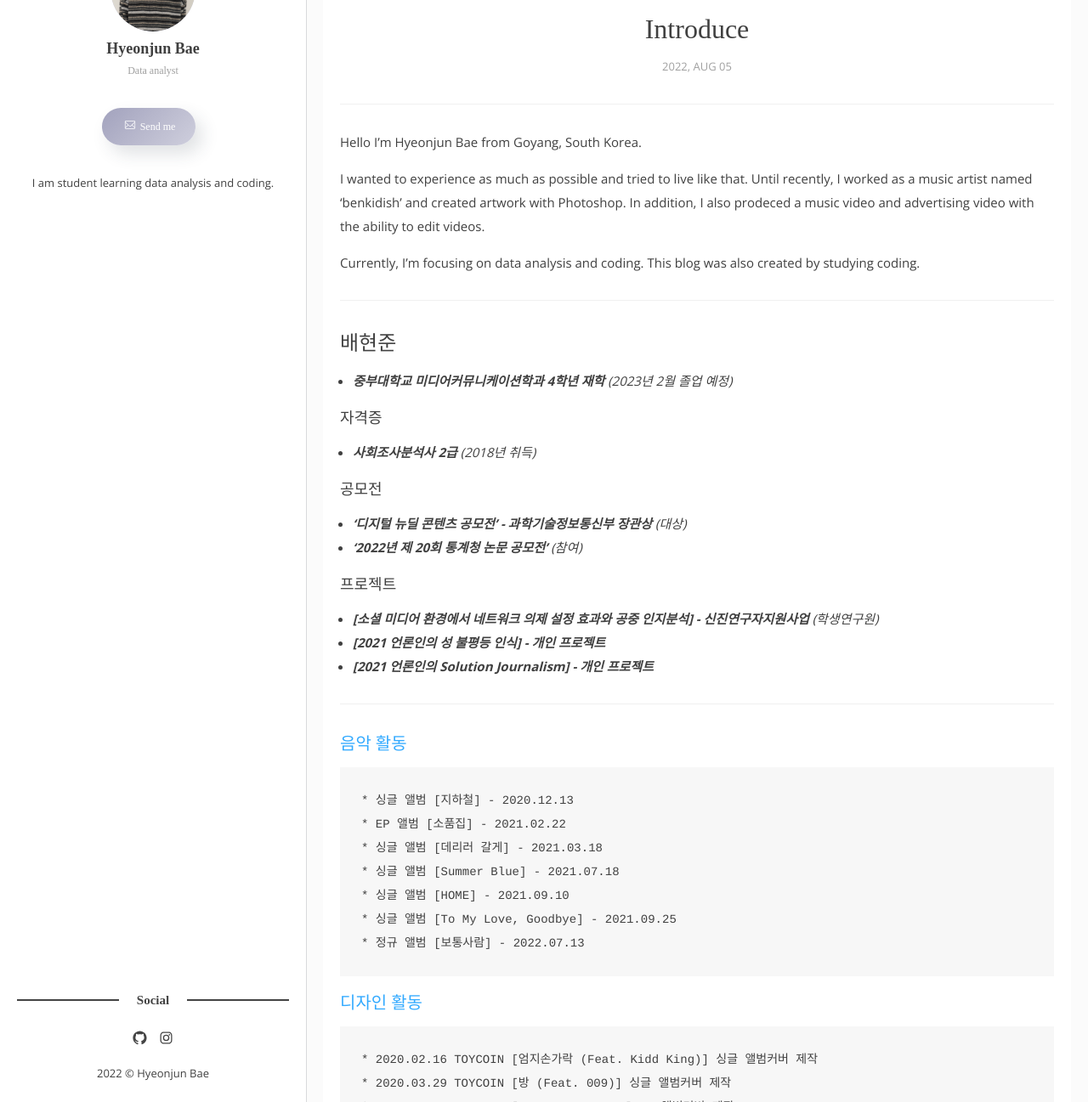
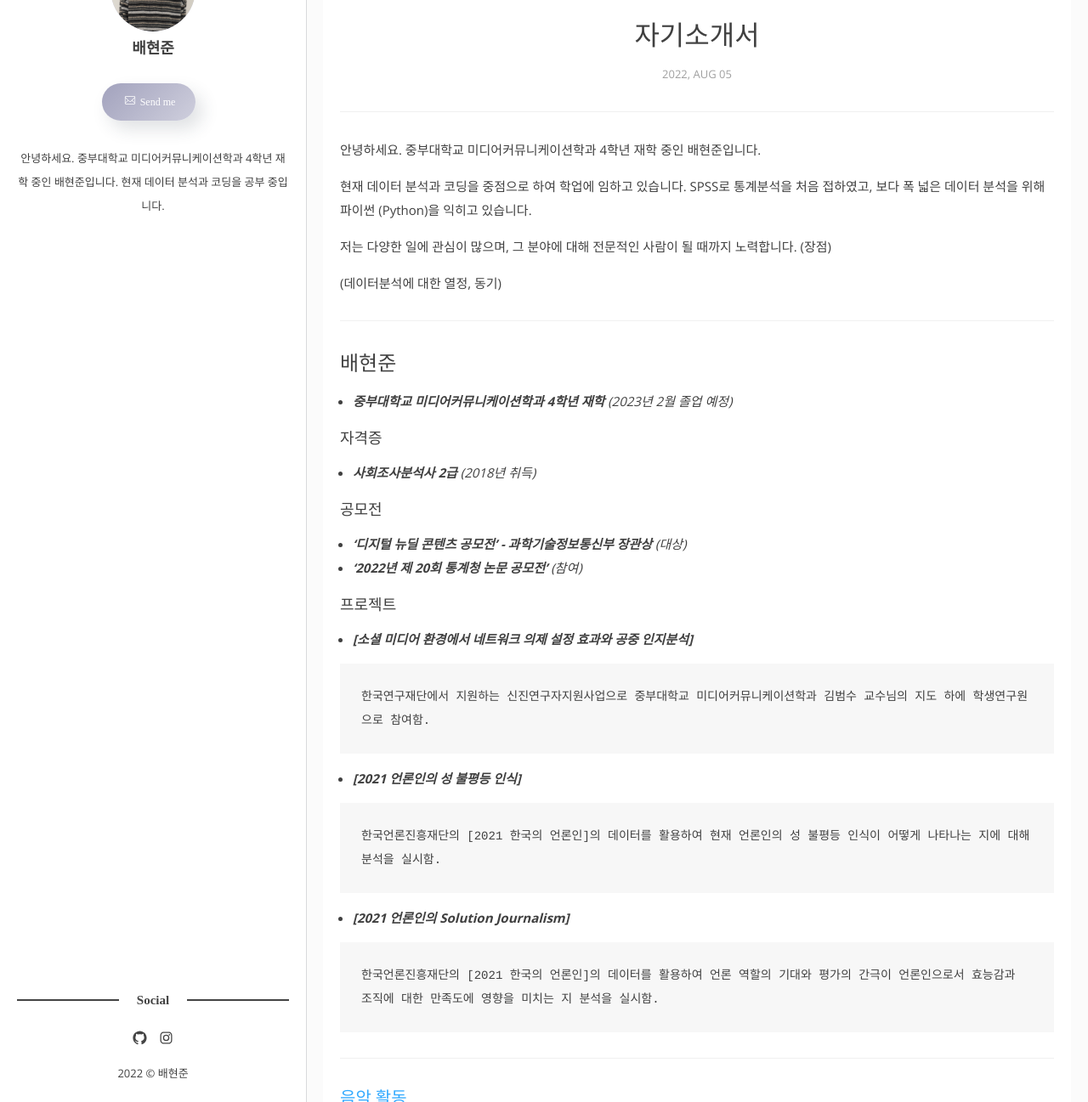
Before and after one commit to benben103/benben103.github.io, a Jekyll site: the page built from _posts/2022-08-05-Introduce.markdown, in a window 1280 px wide and 1400 px high, scrolled down 414 px, cut to the strip 103-1400 px from the top of the window. Shown: the whole strip at 85% size. Built offline with Jekyll 4.4.1, drawn with Linux system fonts in a browser that asks for light colours; some web fonts are replaced; comment, search, counter and statistics services are not loaded; some of the changed text lies outside the part shown.

Commit message:
change korean

```diff
--- a/_config.yml
+++ b/_config.yml
@@ -4,12 +4,12 @@ baseurl: "" # the subpath of your site, e.g. /blog
 url: "http://benben103.com" # the base hostname & protocol for your site, e.g. http://example.com
 
 # Author
-author-name:    Hyeonjun Bae
+author-name:    배현준
 author-image:   1.jpg
-author-job:     Data analyst
+author-job:
 author-email:   beejuny@gmail.com # Add your email for contant form.
 author-twitter: # Add your twitter account
-about-author:   I am student learning data analysis and coding.
+about-author:   안녕하세요. 중부대학교 미디어커뮤니케이션학과 4학년 재학 중인 배현준입니다. 현재 데이터 분석과 코딩을 공부 중입니다.
 
 # Social settings
 social-twitter:
--- a/_posts/2022-08-05-Introduce.markdown
+++ b/_posts/2022-08-05-Introduce.markdown
@@ -1,19 +1,19 @@
 ---
 layout: post
-title: Introduce
+title: 자기소개서
 image: 3.jpg
 date: 2022-08-05 18:23:20 +0200
-tags: [Introduce, Resume]
-categories: Introduce
+tags: [자기소개서, 이력서]
+categories: 자기소개서
 ---
 ---
-Hello I'm Hyeonjun Bae from Goyang, South Korea.
+안녕하세요. 중부대학교 미디어커뮤니케이션학과 4학년 재학 중인 배현준입니다.
 
-I wanted to experience as much as possible and tried to live like that. Until recently, I worked as a music artist named 'benkidish' and created artwork with Photoshop.
-In addition, I also prodeced a music video and advertising video with the ability to edit videos.
+현재 데이터 분석과 코딩을 중점으로 하여 학업에 임하고 있습니다. SPSS로 통계분석을 처음 접하였고, 보다 폭 넓은 데이터 분석을 위해 파이썬 (Python)을 익히고 있습니다.
 
+저는 다양한 일에 관심이 많으며, 그 분야에 대해 전문적인 사람이 될 때까지 노력합니다. (장점)
 
-Currently, I'm focusing on data analysis and coding. This blog was also created by studying coding.
+(데이터분석에 대한 열정, 동기)
 
 ***
 
@@ -30,9 +30,18 @@ Currently, I'm focusing on data analysis and coding. This blog was also created
 * ***'2022년 제 20회 통계청 논문 공모전'*** *(참여)*
 
 ##### 프로젝트
-* ***[소셜 미디어 환경에서 네트워크 의제 설정 효과와 공중 인지분석] - 신진연구자지원사업*** *(학생연구원)*
-* ***[2021 언론인의 성 불평등 인식] - 개인 프로젝트***
-* ***[2021 언론인의 Solution Journalism] - 개인 프로젝트***
+* ***[소셜 미디어 환경에서 네트워크 의제 설정 효과와 공중 인지분석]***
+{% highlight markdown %}
+한국연구재단에서 지원하는 신진연구자지원사업으로 중부대학교 미디어커뮤니케이션학과 김범수 교수님의 지도 하에 학생연구원으로 참여함.
+{% endhighlight %}
+* ***[2021 언론인의 성 불평등 인식]***
+{% highlight markdown %}
+한국언론진흥재단의 [2021 한국의 언론인]의 데이터를 활용하여 현재 언론인의 성 불평등 인식이 어떻게 나타나는 지에 대해 분석을 실시함.
+{% endhighlight %}
+* ***[2021 언론인의 Solution Journalism]***
+{% highlight markdown %}
+한국언론진흥재단의 [2021 한국의 언론인]의 데이터를 활용하여 언론 역할의 기대와 평가의 간극이 언론인으로서 효능감과 조직에 대한 만족도에 영향을 미치는 지 분석을 실시함.
+{% endhighlight %}
 
 ***
 
```
